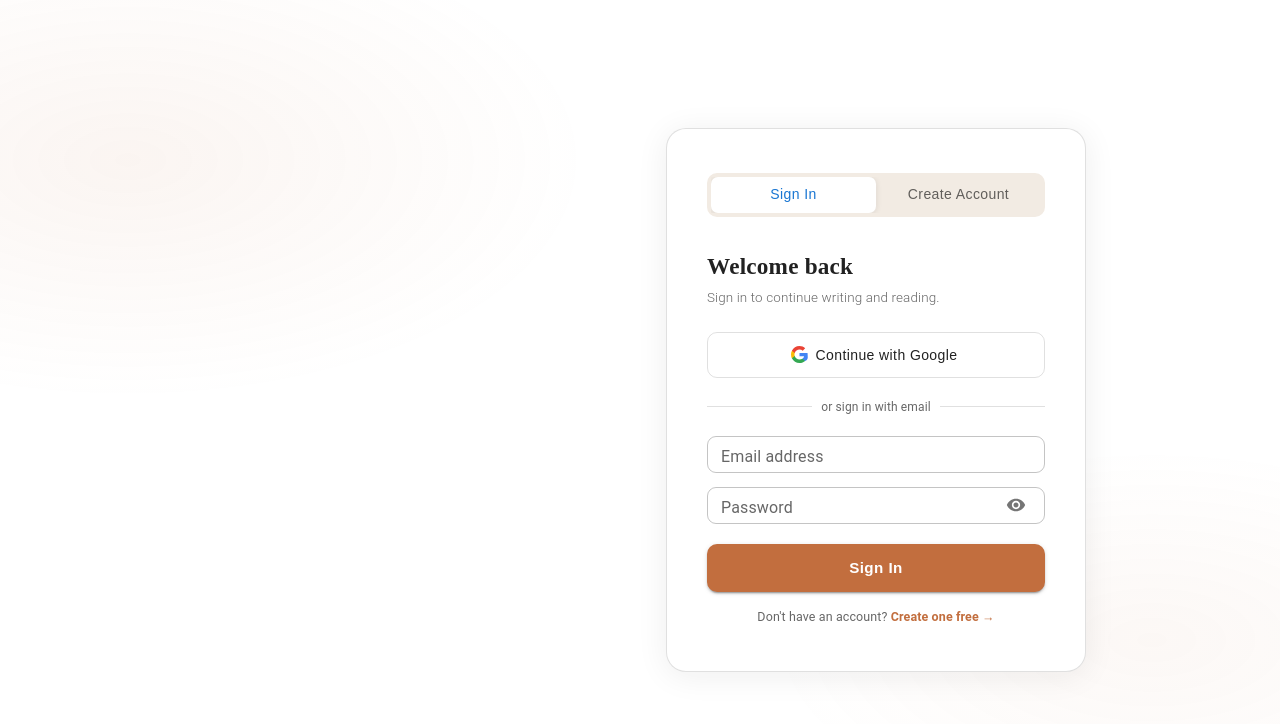
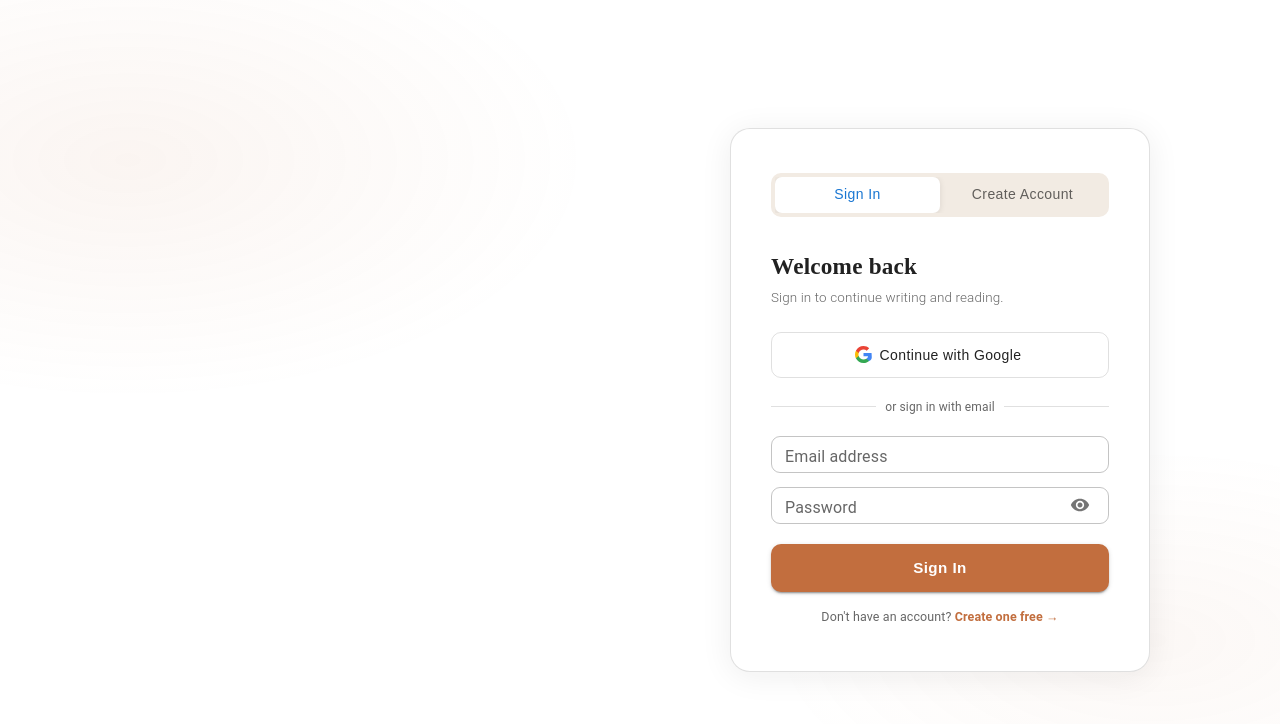
Before and after one commit to UmarAli46/Blog-Site, a React (Vite) app: page / in a window 1280 px wide. Shown: the top 724 px of the page. Built offline with nearby package versions, Linux system fonts and the light colour scheme; no server answers.

Commit message:
remove an extra Button

```diff
--- a/src/pages/Authpage.tsx
+++ b/src/pages/Authpage.tsx
@@ -630,7 +630,7 @@ const Authpage: React.FC = () => {
           display: "flex",
           alignItems: "center",
           justifyContent: "center",
-          gap: { md: 10, lg: 14 },
+          gap: { md: 10, lg: 30 },
           width: "100%",
           maxWidth: 1060,
         }}
--- a/src/pages/Blogview.tsx
+++ b/src/pages/Blogview.tsx
@@ -402,7 +402,7 @@ export default function BlogDetail() {
               }}
             />
 
-            <Divider sx={{ mt: 8, mb: 4 }} />
+            {/* <Divider sx={{ mt: 8, mb: 4 }} />
 
             <Button
               startIcon={<ArrowBackIcon />}
@@ -424,7 +424,7 @@ export default function BlogDetail() {
               }}
             >
               Back to Articles
-            </Button>
+            </Button> */}
           </Container>
         </>
       )}
```
